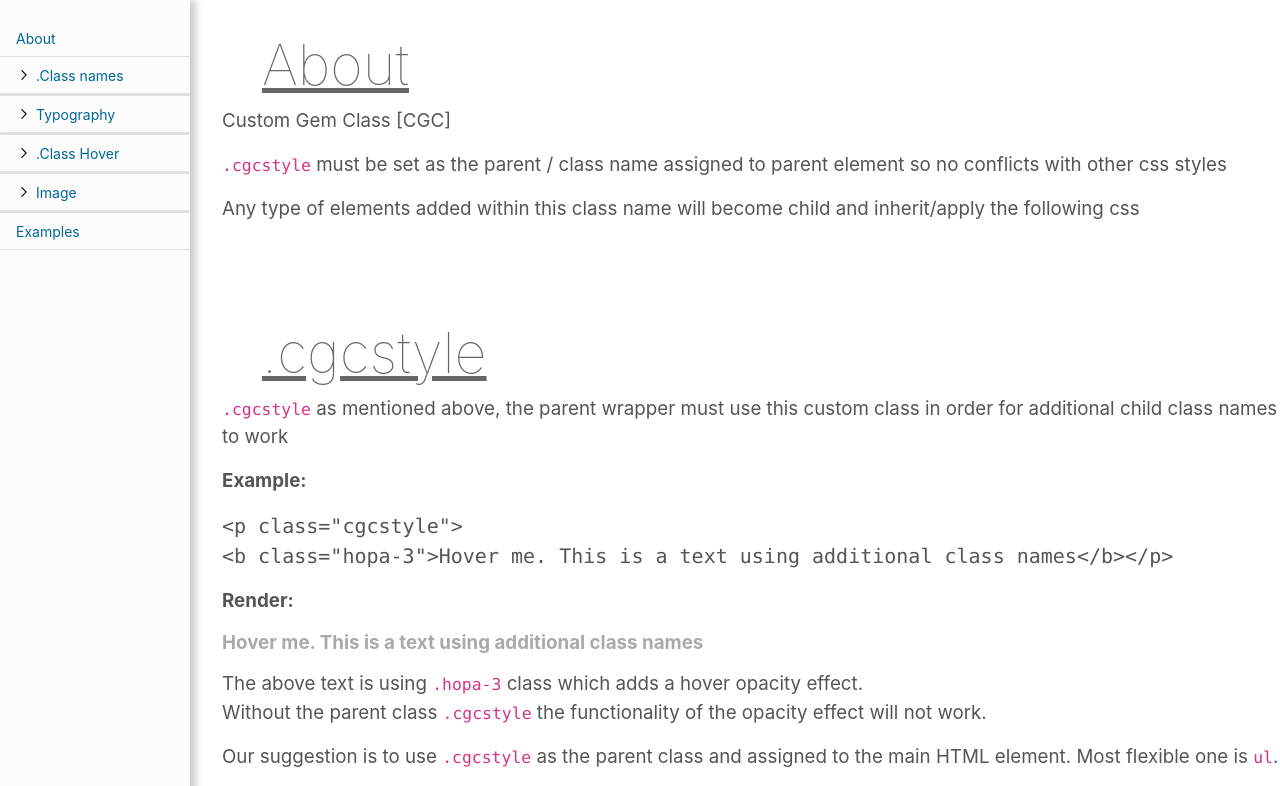
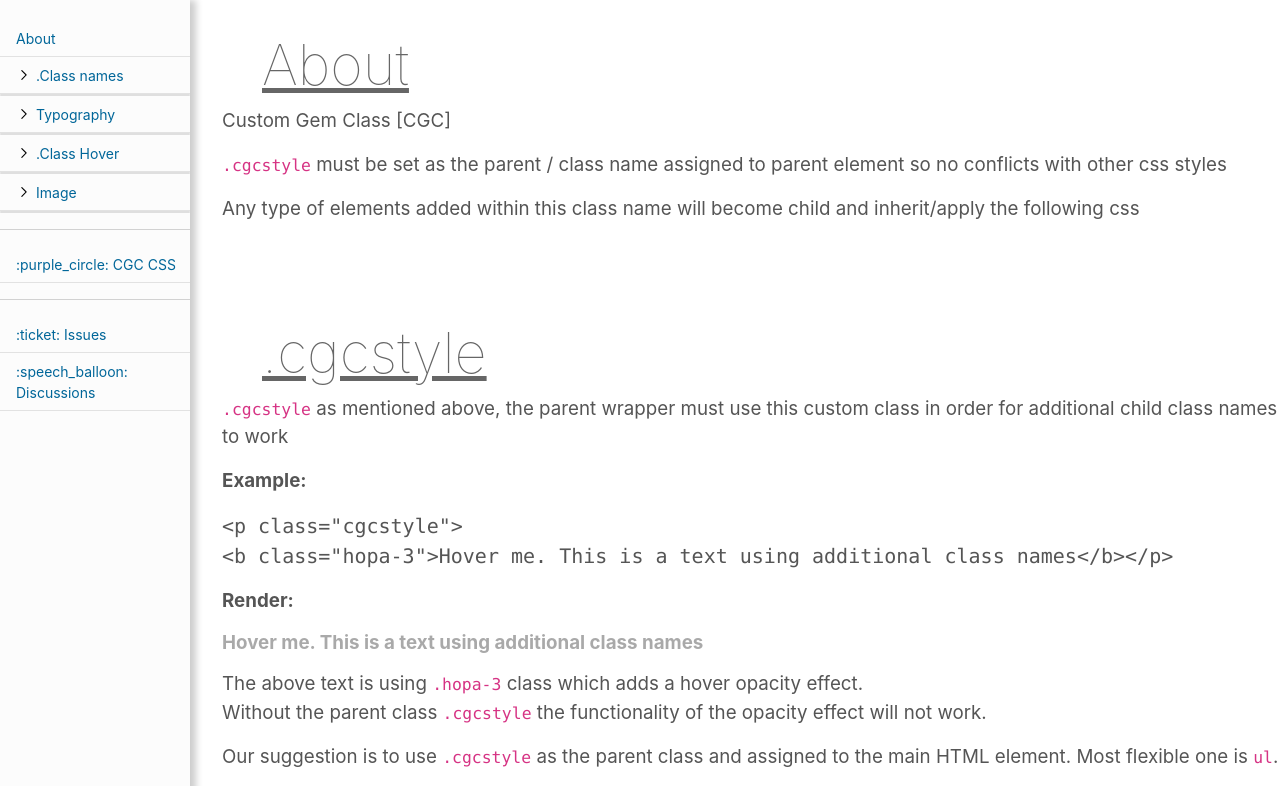
Before and after one commit to DanNitro/cb, a plain HTML site: page cb-extracalss.html in a window 1280 px wide. Shown: the top 786 px of the page. Drawn offline with Linux system fonts and the light colour scheme.

Commit message:
added css

```diff
--- a/cb-extracalss.html
+++ b/cb-extracalss.html
@@ -120,8 +120,11 @@ h2:hover:after{content:"";opacity:.5;}
 
 
 
-
-  <a href="#examplex">Examples</a>
+ <hr>
+  <a href="https://raw.githubusercontent.com/DanNitro/cb/main/cb-extraclass.css" target="_blank">:purple_circle: CGC CSS</a>
+ <hr>
+ <a href="https://github.com/DanNitro/cb/issues" target="_blank">:ticket: Issues</a>
+ <a href="https://github.com/DanNitro/cb/discussions" target="_blank">:speech_balloon: Discussions</a>
 </div>
 
 <!-- Main -->
```
